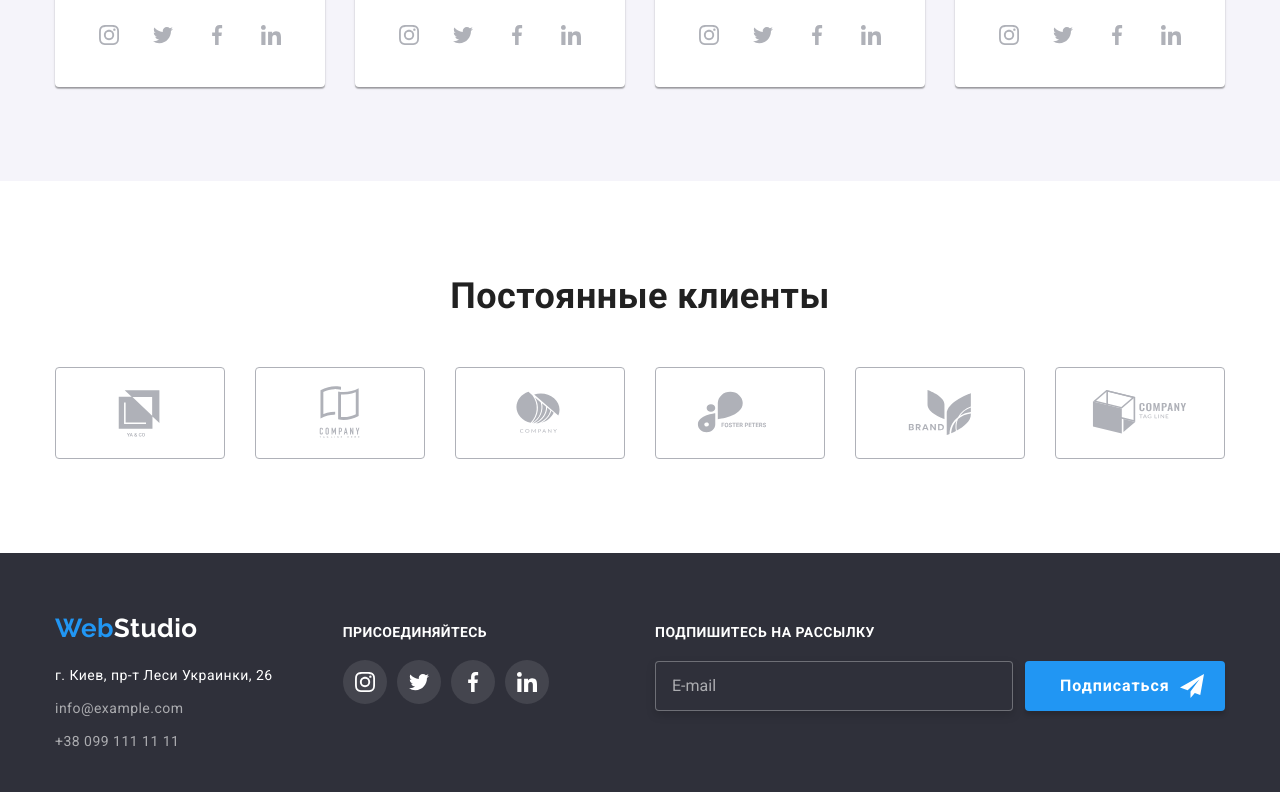
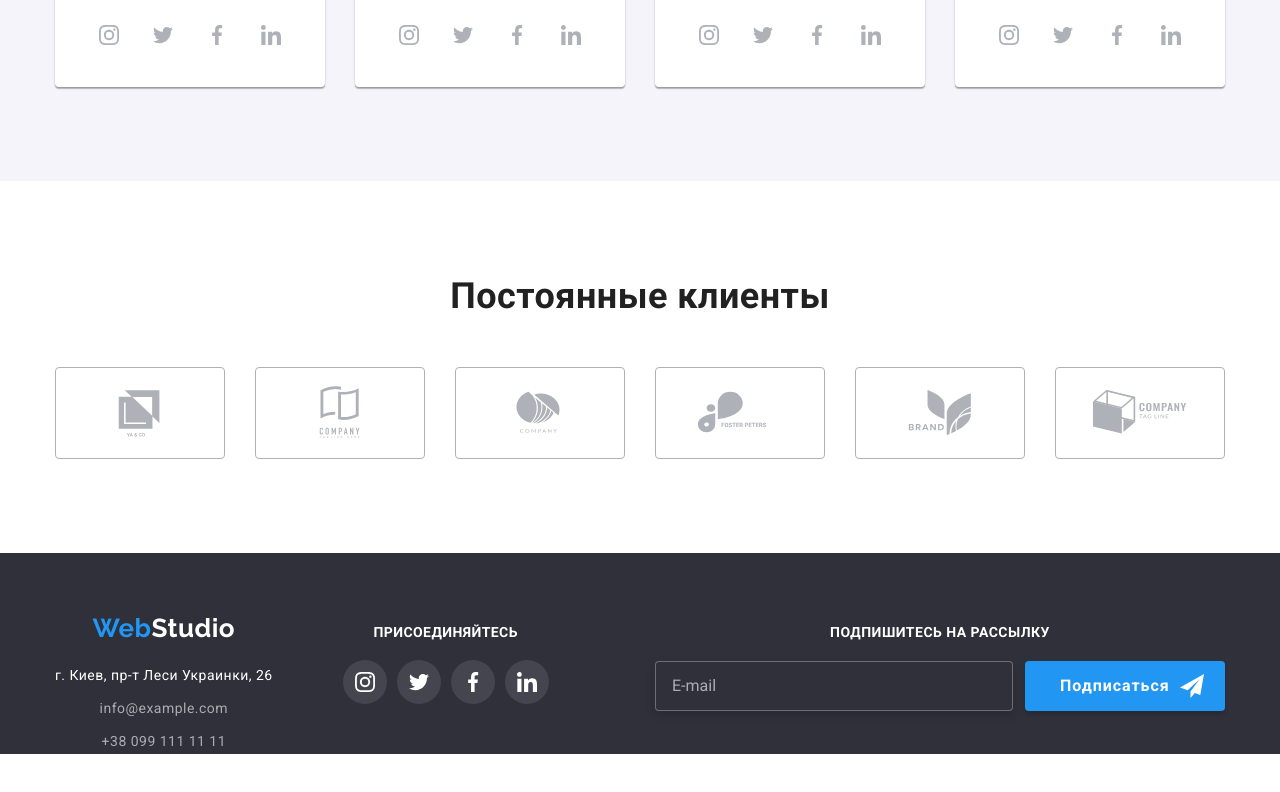
Before and after one commit to OlenaPosternak/goit-markup-hw-08, a plain HTML site: page index.html in a window 1280 px wide. Shown: the part 2043-2835 px from the top of the page. After the commit the page ends 2797 px from the top, so only its background shows below. Drawn offline with nearby package versions, Linux system fonts and the light colour scheme.

Commit message:
Update index.html

```diff
--- a/index.html
+++ b/index.html
@@ -421,7 +421,8 @@
 
         <div class="container ">
             <div class="footer__info">
-                <div>
+                <div class="footer__for-tablet">
+                    <div class="footer__section">
                         <a href="" class="logo footer__logo"><span class="logo__accent">Web</span>Studio</a>
                         <address class="address">
                             <p class="contact address__street">г. Киев, пр-т Леси Украинки, 26</p>
@@ -432,7 +433,7 @@
 
                     </div>
 
-                <div class="follow-us">
+                    <div class="follow-us footer__section">
                         <p class="follow-us__title">
                             присоединяйтесь
                         </p>
@@ -472,8 +473,9 @@
                         </ul>
 
                     </div>
+                </div>
 
-                <div class="subscribe">
+                <div class="subscribe footer__section">
                     <p class="subtitle subscribe__subtitle">Подпишитесь на рассылку</p>
                     <form class="subscribe__form">
                         <input class="subscribe__input input" type="email" name="email" placeholder="E-mail">
```
Lines whose indentation alone changed are shown as unchanged.
